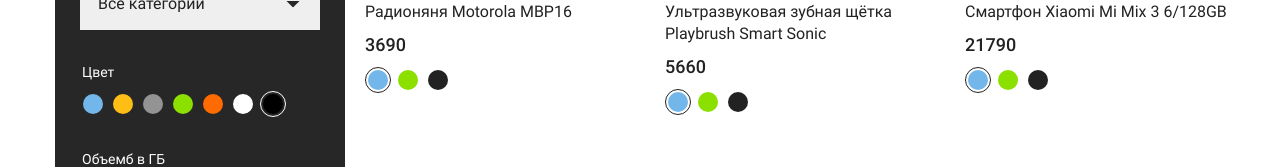
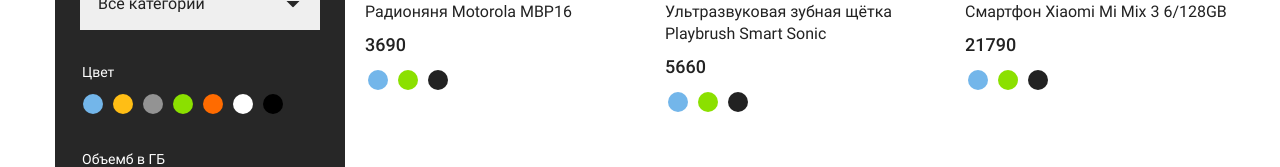
Before and after one commit to 479maxim479/skillbox-magazine, a Vue app: page / in a window 1280 px wide. Shown: the part 594-761 px from the top of the page. Built offline with nearby package versions, Linux system fonts and the light colour scheme.

Commit message:
color filter implementation

```diff
--- a/src/App.vue
+++ b/src/App.vue
@@ -13,7 +13,7 @@
 		<div class="content__catalog">
 
 			<ProductFilter :price-from.sync="filterPriceFrom" :price-to.sync="filterPriceTo"
-				:category-id.sync="filterCategoryId" />
+				:category-id.sync="filterCategoryId" :filter-color-id.sync="filterColorId" />
 
 			<section class="catalog">
 
@@ -41,6 +41,7 @@
 			filterPriceFrom: 0,
 			filterPriceTo: 0,
 			filterCategoryId: 0,
+			filterColorId: 0,
 			page: 1,
 			productsPerPage: 3,
 		}
@@ -61,6 +62,10 @@
 				filteredProducts = filteredProducts.filter(product => product.categoryId === this.filterCategoryId)
 			}
 
+			if (this.filterColorId) {
+				filteredProducts = filteredProducts.filter(product => product.colorId === this.filterColorId)
+			}
+
 			return filteredProducts;
 		},
 		products() {
--- a/src/components/ProductColorFilter.vue
+++ /dev/null
@@ -1,28 +0,0 @@
-<template>
-	<ul class="colors">
-		<li class="colors__item" v-for="color in colors" :key="color.id">
-			<label class="colors__label">
-				<input class="colors__radio sr-only" type="radio" name="color" value="#73B6EA" checked="">
-				<span class="colors__value" :style="{ 'background-color': color.background }">
-				</span>
-			</label>
-		</li>
-	</ul>
-</template>
-
-<script>
-import colors from '@/data/colors';
-
-export default {
-	data() {
-		return {
-			colore: '#73B6EA'
-		}
-	},
-	computed: {
-		colors() {
-			return colors
-		}
-	}
-}
-</script>
--- a/src/components/ProductFilter.vue
+++ b/src/components/ProductFilter.vue
@@ -2,7 +2,7 @@
 	<aside class="filter">
 		<h2 class="filter__title">Фильтры</h2>
 
-		<form class="filter__form form" action="#" method="get"  @submit.prevent="submit">
+		<form class="filter__form form" action="#" method="get" @submit.prevent="submit">
 			<fieldset class="form__block">
 				<legend class="form__legend">Цена</legend>
 				<label class="form__label form__label--price">
@@ -20,11 +20,8 @@
 				<label class="form__label form__label--select">
 					<select class="form__select" type="text" name="category" v-model.number="currentCategoryId">
 						<option value="0">Все категории</option>
-						<option
-							v-for="category in categories"
-							:value="category.id"
-							:key="category.id">
-							{{category.title}}
+						<option v-for="category in categories" :value="category.id" :key="category.id">
+							{{ category.title }}
 						</option>
 
 					</select>
@@ -33,8 +30,16 @@
 
 			<fieldset class="form__block">
 				<legend class="form__legend">Цвет</legend>
-
-				<ProductColorFilter/>
+				<ul class="colors">
+					<li class="colors__item" v-for="color in colors" :key="color.id">
+						<label class="colors__label">
+							<input class="colors__radio sr-only" type="radio" :checked="currentFilterColorId" name="color"
+								:value="color.id" v-model.number="currentFilterColorId">
+							<span class="colors__value" :style="{ 'background-color': color.background }">
+							</span>
+						</label>
+					</li>
+				</ul>
 
 			</fieldset>
 
@@ -109,23 +114,25 @@
 </template>
 
 <script>
-
+import colors from '@/data/colors';
 import categories from '@/data/categories';
-import ProductColorFilter from './ProductColorFilter';
 
 export default {
-	components:{ProductColorFilter},
 	data() {
 		return {
 			currentPriceFrom: 0,
 			currentPriceTo: 0,
-			currentCategoryId: 0
+			currentCategoryId: 0,
+			currentFilterColorId: 0
 		}
 	},
-	props: ['priceFrom','priceTo','categoryId'],
+	props: ['priceFrom', 'priceTo', 'categoryId', 'filterColorId'],
 	computed: {
 		categories() {
 			return categories;
+		},
+		colors() {
+			return colors
 		}
 	},
 	watch: {
@@ -137,6 +144,9 @@
 		},
 		categoryId(value) {
 			this.currentCategoryId = value;
+		},
+		filterColorId(value) {
+			this.currentFilterColor = value;
 		}
 	},
 	methods: {
@@ -144,11 +154,13 @@
 			this.$emit('update:priceFrom', this.currentPriceFrom)
 			this.$emit('update:priceTo', this.currentPriceTo)
 			this.$emit('update:categoryId', this.currentCategoryId)
+			this.$emit('update:filterColorId', this.currentFilterColorId)
 		},
 		reset() {
 			this.$emit('update:priceFrom', 0);
 			this.$emit('update:priceTo', 0);
 			this.$emit('update:categoryId', 0);
+			this.$emit('update:filterColorId', this.currentFilterColorId = 0)
 		}
 	}
 }
--- a/src/components/ProductItem.vue
+++ b/src/components/ProductItem.vue
@@ -51,7 +51,7 @@
 	},
 	data() {
 		return {
-			color: '#73B6EA'
+			color: '#73B6EA;'
 		}
 	}
 }
--- a/src/data/products.js
+++ b/src/data/products.js
@@ -1,105 +1,120 @@
 export default [
 	{
-		id:1,
+		id: 1,
 		categoryId: 4,
+		colorId: 1,
 		title: 'Радионяня Motorola MBP16',
 		price: 3690,
 		image: '/img/radio.jpg'
 	},
 	{
-		id:2,
+		id: 2,
 		categoryId: 1,
+		colorId: 6,
 		title: 'Ультразвуковая зубная щётка Playbrush Smart Sonic',
 		price: 5660,
 		image: 'img/toothbrush.jpg'
 	},
 	{
-		id:3,
+		id: 3,
 		categoryId: 2,
+		colorId: 2,
 		title: 'Смартфон Xiaomi Mi Mix 3 6/128GB',
 		price: 21790,
 		image: 'img/phone.jpg'
 	},
 	{
-		id:4,
+		id: 4,
 		categoryId: 3,
+		colorId: 3,
 		title: 'Электроскейт Razor Cruiser',
 		price: 24690,
 		image: 'img/board.jpg'
 	},
 	{
-		id:5,
+		id: 5,
 		categoryId: 2,
+		colorId: 7,
 		title: 'Смартфон Xiaomi Mi A3 4/64GB Android One',
 		price: 14960,
 		image: 'img/phone-2.jpg'
 	},
 	{
-		id:6,
+		id: 6,
 		categoryId: 2,
+		colorId: 7,
 		title: 'Смартфон Xiaomi Redmi 6/128GB',
 		price: 8960,
 		image: 'img/phone-3.jpg'
 	},
 	{
-		id:7,
+		id: 7,
 		categoryId: 3,
+		colorId: 2,
 		title: 'Электрический дрифт-карт Razor Crazy Cart',
 		price: 39900,
 		image: 'img/bicycle.jpg'
 	},
 	{
-		id:8,
+		id: 8,
 		categoryId: 3,
+		colorId: 3,
 		title: 'Гироскутер Razor Hovertrax 2.0',
 		price: 34900,
 		image: 'img/wheels.jpg'
 	},
 	{
-		id:9,
+		id: 9,
 		categoryId: 3,
+		colorId: 7,
 		title: 'Детский трюковой самокат Razor Grom',
 		price: 4990,
 		image: 'img/scooter.jpg'
 	},
 	{
-		id:10,
+		id: 10,
 		categoryId: 3,
+		colorId: 3,
 		title: 'Роллерсёрф Razor RipStik Air Pro',
 		price: 6690,
 		image: 'img/ripstik.jpg'
 	},
 	{
-		id:11,
+		id: 11,
 		categoryId: 5,
+		colorId: 3,
 		title: 'Наушники Sony',
 		price: 30690,
 		image: 'img/headphones.jpg'
 	},
 	{
-		id:12,
+		id: 12,
 		categoryId: 6,
+		colorId: 6,
 		title: 'Сони плейстейшн 5',
 		price: 62000,
 		image: 'img/ps5.webp'
 	},
 	{
-		id:13,
+		id: 13,
 		categoryId: 6,
+		colorId: 7,
 		title: 'Xbox series X',
 		price: 54990,
 		image: 'img/xbox series x.webp'
 	},
 	{
-		id:14,
+		id: 14,
 		categoryId: 6,
+		colorId: 6,
 		title: 'Xbox series S',
 		price: 28690,
 		image: 'img/xbox series s.webp'
 	},
 	{
-		id:15,
+		id: 15,
 		categoryId: 2,
+		colorId: 3,
 		title: 'IPad Pro',
 		price: 89990,
 		image: 'img/IPad Pro.png'
```
